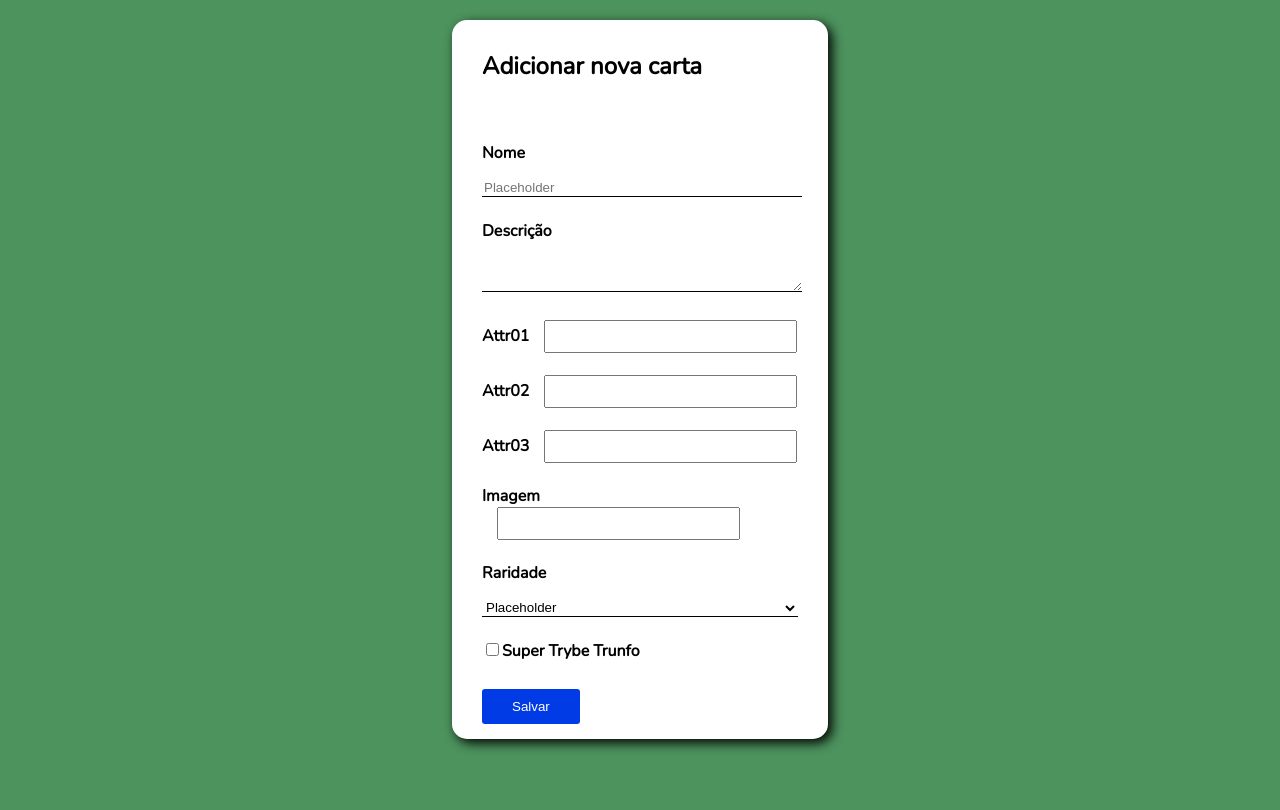
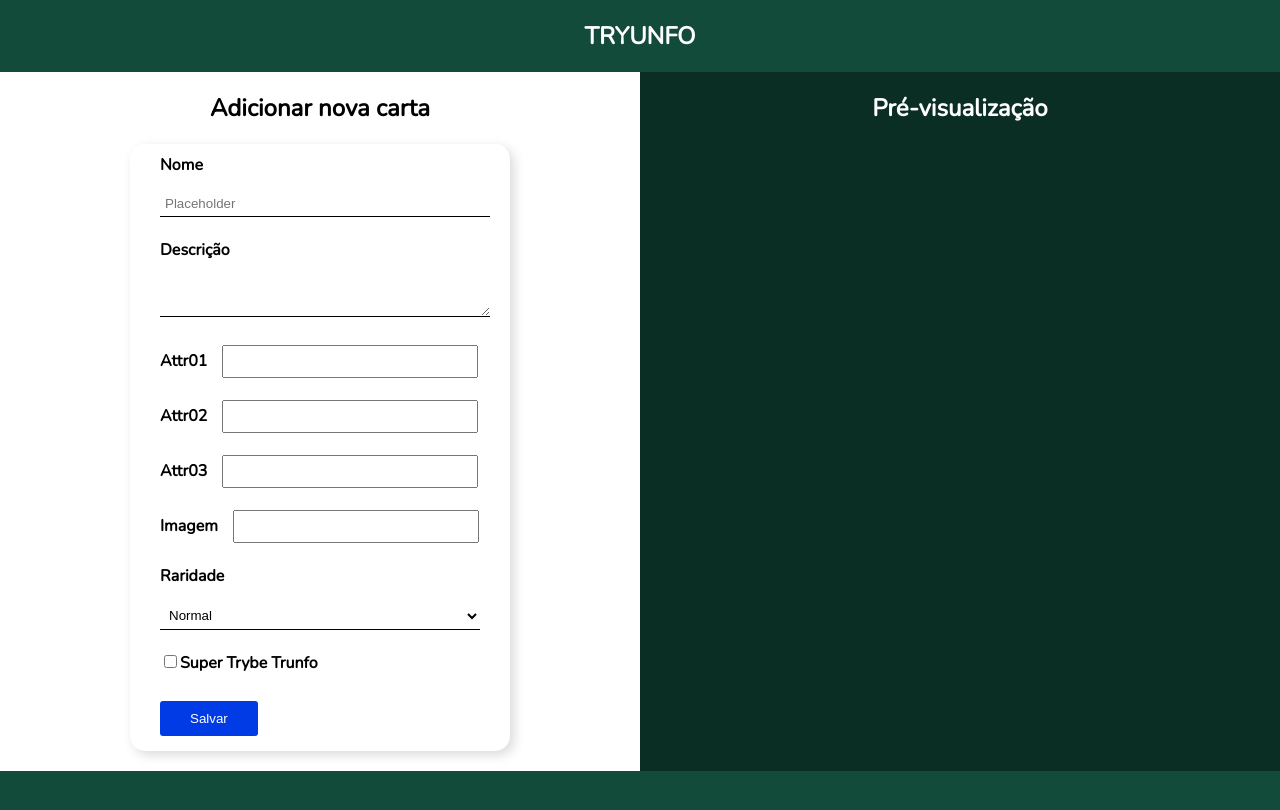
Before and after one commit to RodrigoFrangel/super-trunfo, a React (Create React App) app: page / in a window 1280 px wide. Shown: the top 810 px of the page. Built offline with nearby package versions, Linux system fonts and the light colour scheme.

Commit message:
Realiza o requisito 4 (+ css)

```diff
--- a/src/App.js
+++ b/src/App.js
@@ -3,12 +3,66 @@ import Card from './components/Card';
 import Form from './components/Form';
 
 class App extends React.Component {
+  state = {
+    cardName: '',
+    cardDescription: '',
+    cardImage: '',
+    cardAttr1: '',
+    cardAttr2: '',
+    cardAttr3: '',
+    cardRare: '',
+    cardTrunfo: false,
+  };
+
+  handleChange = (event) => {
+    this.setState({ [event.target.name]: event.target.value });
+  }
+
   render() {
+    const {
+      cardName,
+      cardRare,
+      cardTrunfo,
+      cardDescription,
+      cardAttr1,
+      cardAttr2,
+      cardAttr3,
+      cardImage,
+    } = this.state;
+
     return (
-      <div>
-        <Form />
-        <Card />
-      </div>
+      <section>
+        <h1 id="header">TRYUNFO</h1>
+        <section id="main-content">
+          <section id="add-card">
+            <h2 id="form-title">Adicionar nova carta</h2>
+            <Form
+              cardName={ cardName }
+              cardDescription={ cardDescription }
+              cardAttr1={ cardAttr1 }
+              cardAttr2={ cardAttr2 }
+              cardAttr3={ cardAttr3 }
+              cardImage={ cardImage }
+              cardRare={ cardRare }
+              cardTrunfo={ cardTrunfo }
+              onInputChange={ this.handleChange }
+            />
+          </section>
+          <section id="preview-card">
+            <h2 id="card-title">Pré-visualização</h2>
+            <Card
+              cardName={ cardName }
+              cardDescription={ cardDescription }
+              cardAttr1={ cardAttr1 }
+              cardAttr2={ cardAttr2 }
+              cardAttr3={ cardAttr3 }
+              cardImage={ cardImage }
+              cardRare={ cardRare }
+              cardTrunfo={ cardTrunfo }
+            />
+          </section>
+        </section>
+      </section>
     );
   }
 }
--- a/src/components/Form.js
+++ b/src/components/Form.js
@@ -21,17 +21,17 @@ class Form extends React.Component {
     return (
       <div>
         <form>
-          <h2>Adicionar nova carta</h2>
-          <label htmlFor="name-input">
+          <label htmlFor="name">
             Nome
             <br />
             <input
+              id="name-input"
               type="text"
+              placeholder="Placeholder"
               data-testid="name-input"
-              id="name-input"
               value={ cardName }
               onChange={ onInputChange }
-              placeholder="Placeholder"
+              name="cardName"
             />
           </label>
           <label htmlFor="description-input">
@@ -43,6 +43,7 @@ class Form extends React.Component {
               id="description-input"
               value={ cardDescription }
               onChange={ onInputChange }
+              name="cardDescription"
             />
           </label>
           <br />
@@ -54,6 +55,7 @@ class Form extends React.Component {
               id="attr1-input"
               value={ cardAttr1 }
               onChange={ onInputChange }
+              name="cardAttr1"
             />
           </label>
           <br />
@@ -65,6 +67,7 @@ class Form extends React.Component {
               id="attr2-input"
               value={ cardAttr2 }
               onChange={ onInputChange }
+              name="cardAttr2"
             />
           </label>
           <br />
@@ -76,6 +79,7 @@ class Form extends React.Component {
               id="attr3-input"
               value={ cardAttr3 }
               onChange={ onInputChange }
+              name="cardAttr3"
             />
           </label>
           <br />
@@ -87,6 +91,7 @@ class Form extends React.Component {
               id="image-input"
               value={ cardImage }
               onChange={ onInputChange }
+              name="cardImage"
             />
           </label>
           <label htmlFor="rare-input">
@@ -98,6 +103,7 @@ class Form extends React.Component {
               id="rare-input"
               value={ cardRare }
               onChange={ onInputChange }
+              name="cardRare"
             >
               <option value="normal">Normal</option>
               <option value="raro">Raro</option>
@@ -114,6 +120,7 @@ class Form extends React.Component {
               value={ cardTrunfo }
               onChange={ onInputChange }
               checked={ cardTrunfo }
+              name="cardTrunfo"
             />
             Super Trybe Trunfo
           </label>
--- a/src/index.css
+++ b/src/index.css
@@ -1,21 +1,37 @@
 body {
-  background-color: #4D935E;
+  background-color: #134b3a;
   font-family: 'Nunito', sans-serif;
+  margin: 0;
+}
+
+#header {
+  background-color: #134b3a;
+  text-align: center;
+  color: white;
+}
+
+#main-content {
+  display: flex;
+}
+
+#form-title {
+  text-align: center;
+}
+
+#add-card {
+  background-color: white;
+  width: 50%;
 }
 
 form {
   background-color: white;
   border-radius: 15px;
-  box-shadow: black 4px 4px 12px;
+  box-shadow: rgba(0, 0, 0, 0.150) 4px 4px 12px;
   display: flex;
   flex-direction: column;
   padding: 10px 30px;
   margin: 20px auto;
-  max-width: 25%;
-}
-
-h2 {
-  margin-bottom: 60px;
+  max-width: 50%;
 }
 
 label {
@@ -23,11 +39,12 @@ label {
 }
 
 #name-input, #description-input, #rare-input {
+  background: transparent;
   border: none;
-  background: transparent;
   border-bottom: 1px solid black;
+  margin-top: 15px;
+  padding: 5px;
   width: 100%;
-  margin-top: 15px;
 }
 
 #attr1-input, #attr2-input, #attr3-input {
@@ -59,3 +76,29 @@ button:hover {
   background-color: #0066ff;
   cursor: pointer;
 }
+
+#card-title {
+  color: white;
+  text-align: center;
+}
+
+#preview-card {
+  background-color: #0a2e23;
+  width: 50%;
+}
+
+#name-card {
+  color: white;
+}
+
+img {
+  width: 360px;
+}
+
+#description-card {
+  color: white;
+}
+
+#attr1-card, #attr2-card, #attr3-card {
+  color: white;
+}
```
